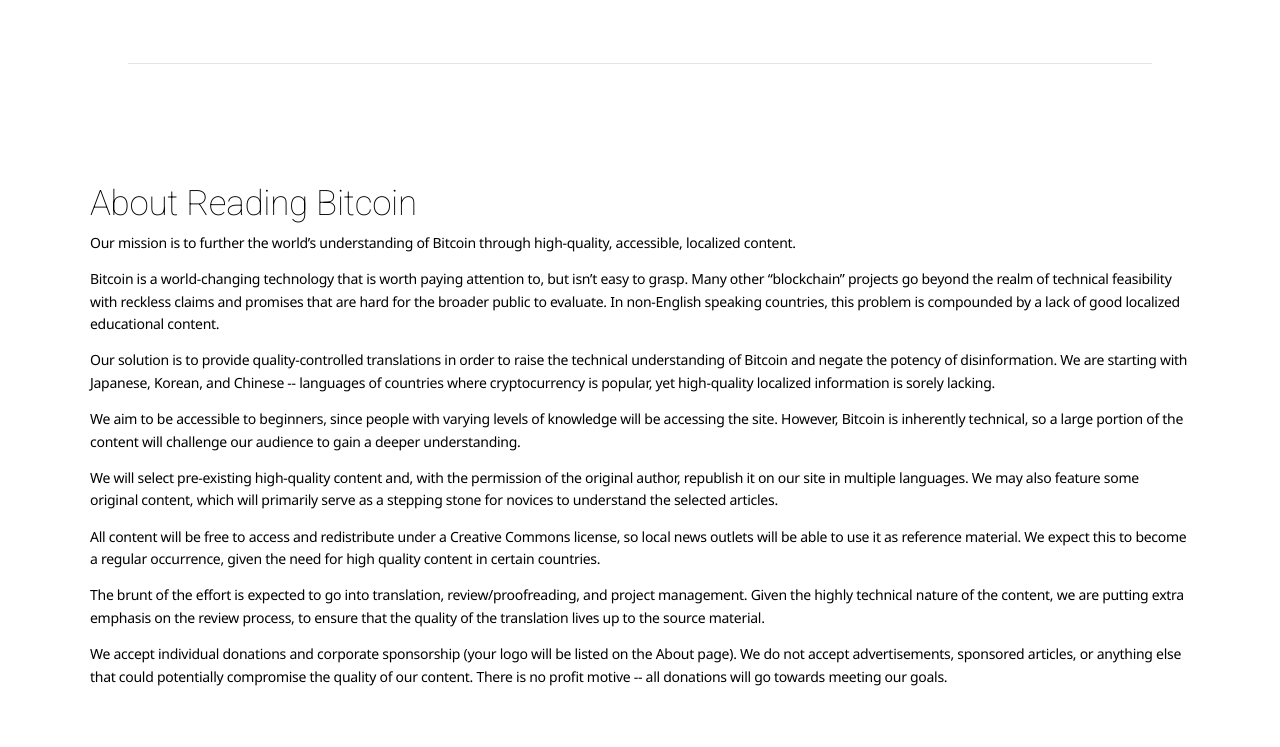
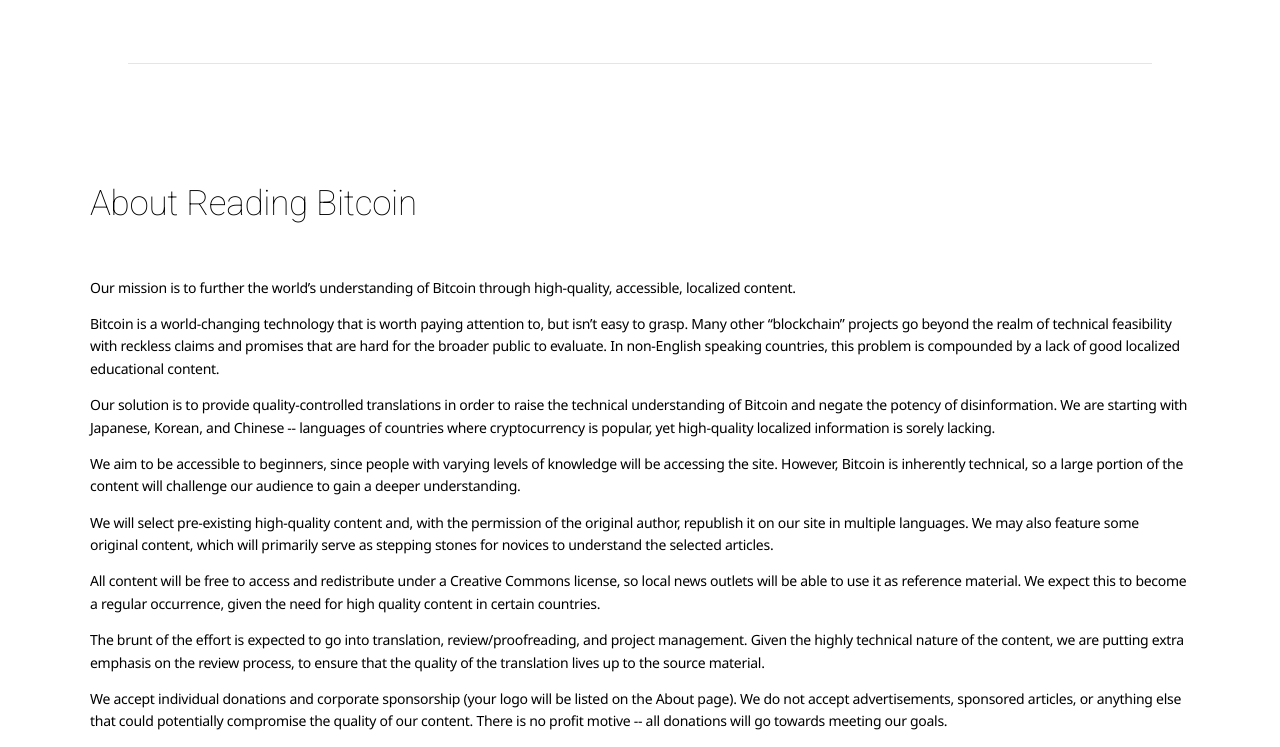
Before and after one commit to ReadingBitcoin/readingbitcoin-website, a Flask app: page /about/ in a window 1280 px wide. Shown: the part 70-817 px from the top of the page. Before the commit the page ends 756 px from the top, so only its background shows below. Run offline with Flask 2, Linux system fonts and the light colour scheme; some libraries are stand-ins or nearby versions.

Commit message:
increase whitespace in about page and copy tweak

```diff
--- a/readingbitcoin/templates/about.html
+++ b/readingbitcoin/templates/about.html
@@ -3,8 +3,11 @@
 
 <div class="block block-bordered-lg block-overflow-hidden pb-0 app-block-design">
     <div class="container">
-        <h1>About Reading Bitcoin</h1>
-
+        <h1>
+            About Reading Bitcoin
+        </h1>
+        <br>
+        <br>
         <p>
             Our mission is to further the world’s understanding of Bitcoin through high-quality, accessible, localized content.
         </p>
@@ -22,7 +25,7 @@
         </p>
 
         <p>
-        We will select pre-existing high-quality content and, with the permission of the original author, republish it on our site in multiple languages. We may also feature some original content, which will primarily serve as a stepping stone for novices to understand the selected articles.
+            We will select pre-existing high-quality content and, with the permission of the original author, republish it on our site in multiple languages. We may also feature some original content, which will primarily serve as stepping stones for novices to understand the selected articles.
         </p>
 
         <p>
```
Lines whose indentation alone changed are shown as unchanged.
